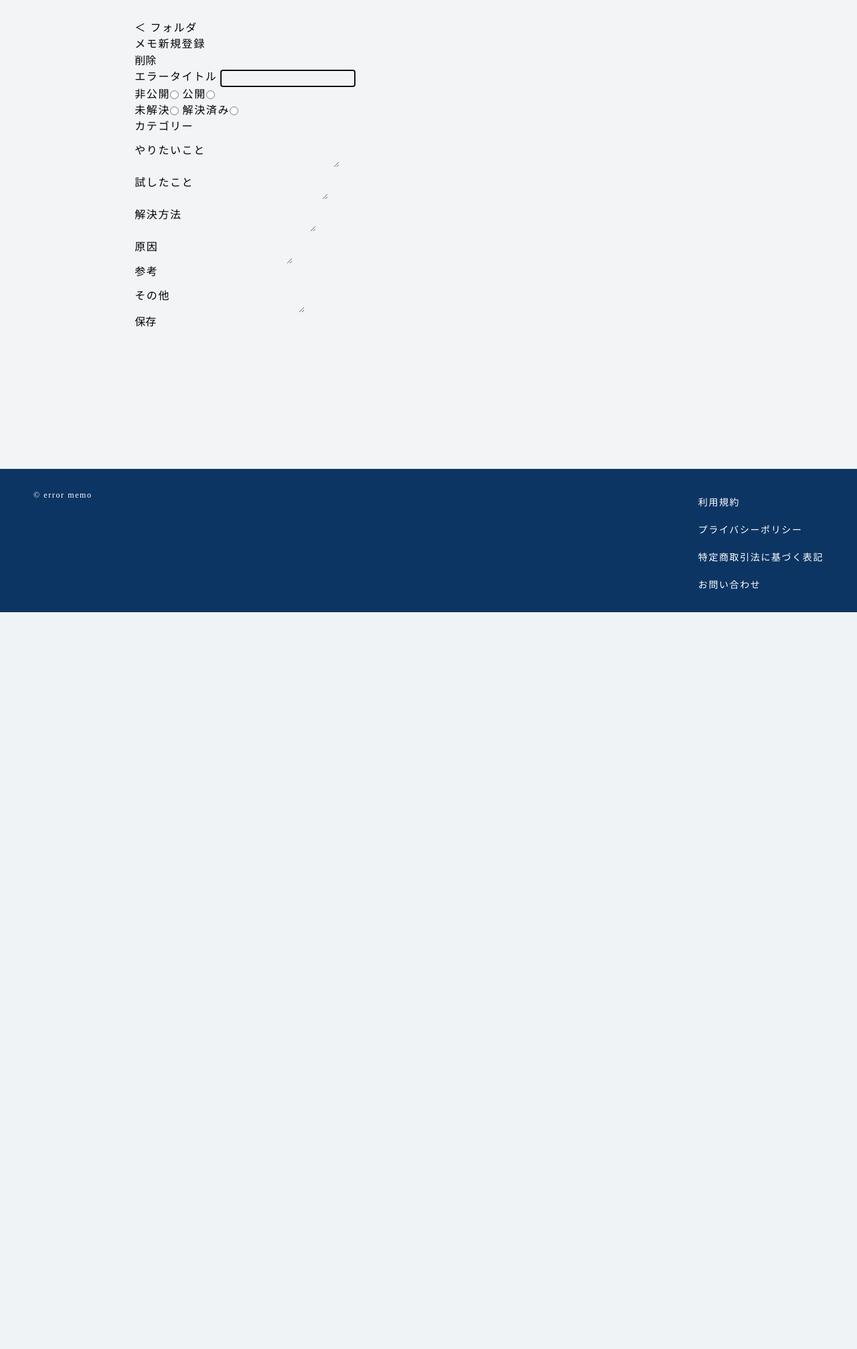
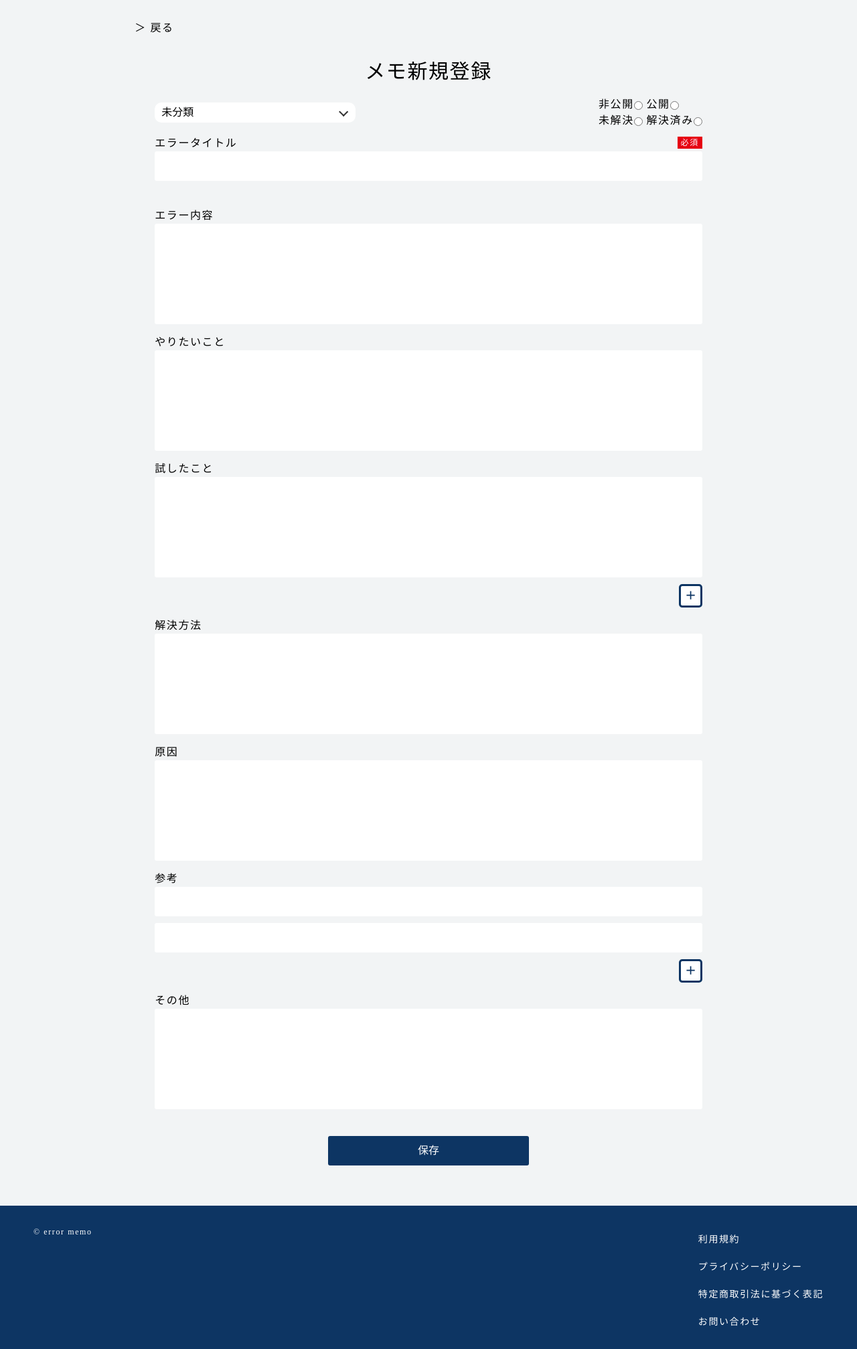
Before and after one commit to nodoguro68/error_memo, a PHP site: page /memo_form.php in a window 1280 px wide. Shown: the part 120-2134 px from the top of the page at 67% size. Before the commit the page ends 1034 px from the top, so only its background shows below. Run offline with PHP 8.4, Linux system fonts and the light colour scheme; style sheets or scripts are compiled from the project's sources; some libraries are stand-ins or nearby versions.

Commit message:
メモフォームのスタイル作成

```diff
--- a/app/memo_form.php
+++ b/app/memo_form.php
@@ -9,82 +9,104 @@ include '../template/header.php';
 <main class="main">
     <div class="container">
 
-        <a href="mypage.php" class="">＜ フォルダ</a>
+        <div class="link-wrap">
+            <a href="" class="link">＞ 戻る</a>
+        </div>
 
         <form method="post" class="memo-form">
-            <div class="form__header">
-                <h2 class="form__title"><?= ($editFlag) ? 'メモ編集' : 'メモ新規登録'; ?></h2>
-                <div class="btn-wrap">
-                    <button type="submit" name="delete_memo" value="" class="">削除</button>
-                </div>
+            <div class="memo-form__inner">
+                <div class="memo-form__header">
+                    <h2 class="memo-form__title"><?= ($editFlag) ? 'メモ編集' : 'メモ新規登録'; ?></h2>
+                    <div class="err-msg__area">
                         <span class="err-msg"></span>
                     </div>
 
-            <div class="form__body">
-                <!-- エラータイトル -->
-                <div class="form__item">
-                    <label for="title" class="form__label">エラータイトル</label>
-                    <input type="text" name="title" class="form__input" id="title" value="" autofocus>
-                    <span class="err-msg"></span>
-                </div>
-                <!-- 公開するかどうか -->
-                <div class="form__item">
-                    <label for="private" class="form__label">非公開</label><input type="radio" name="is_published" value="0" class="form__radio-btn" id="private">
-                    <label for="public" class="form__label">公開</label><input type="radio" name="is_published" value="1" class="form__radio-btn" id="public">
-                    <span class="err-msg"></span>
-                </div>
-                <!-- 解決済みかどうか -->
-                <div class="form__item">
-                    <label for="unsolved" class="form__label">未解決</label><input type="radio" name="is_solved" value="0" class="form__radio-btn" id="unsolved">
-                    <label for="solved" class="form__label">解決済み</label><input type="radio" name="is_solved" value="1" class="form__radio-btn" id="solved">
-                    <span class="err-msg"></span>
-                </div>
+                    <div class="memo-form__item--2column">
                         <!-- カテゴリー -->
-                <div class="form__item">
-                    <label for="category" class="form__label">カテゴリー</label>
-                    <select name="category_id" id="category" class="form__selectbox">
-                        <option value="0"></option>
+                        <div class="memo-form__selectbox-wrap">
+                            <select name="category_id" id="category" class="memo-form__selectbox">
+                                <option value="0">未分類</option>
+                                <option value="0">PHP</option>
+                                <option value="0">PHP</option>
                             </select>
                             <span class="err-msg"></span>
                         </div>
+                        <div class="memo-form__radio-group">
+                            <!-- 公開するかどうか -->
+                            <div class="memo-form__radio">
+                                <label for="private" class="memo-form__label">非公開</label><input type="radio" name="is_published" value="0" class="memo-form__radio-btn" id="private">
+                                <label for="public" class="memo-form__label">公開</label><input type="radio" name="is_published" value="1" class="memo-form__radio-btn" id="public">
+                            </div>
+                            <!-- 解決済みかどうか -->
+                            <div class="memo-form__radio">
+                                <label for="unsolved" class="memo-form__label">未解決</label><input type="radio" name="is_solved" value="0" class="memo-form__radio-btn" id="unsolved">
+                                <label for="solved" class="memo-form__label">解決済み</label><input type="radio" name="is_solved" value="1" class="memo-form__radio-btn" id="solved">
+                            </div>
+                        </div>
+                    </div>
+                    <!-- エラータイトル -->
+                    <div class="memo-form__item">
+                        <label for="title" class="memo-form__label">エラータイトル</label>
+                        <span class="memo-form__require-label">必須</span>
+                        <input type="text" name="title" class="memo-form__input" id="title" value="" autofocus>
+                        <span class="err-msg"></span>
+                    </div>
+                </div>
+
+                <div class="memo-form__body">
+                    <!-- エラー内容 -->
+                    <div class="memo-form__item">
+                        <label for="content" class="memo-form__label">エラー内容</label>
+                        <textarea name="content" id="content" class="memo-form__textarea"></textarea>
+                        <span class="err-msg"></span>
+                    </div>
                     <!-- やりたいこと -->
-                <div class="form__item">
-                    <label for="ideal" class="form__label">やりたいこと</label>
-                    <textarea name="ideal" id="ideal" class="form__textarea"></textarea>
+                    <div class="memo-form__item">
+                        <label for="ideal" class="memo-form__label">やりたいこと</label>
+                        <textarea name="ideal" id="ideal" class="memo-form__textarea"></textarea>
                         <span class="err-msg"></span>
                     </div>
                     <!-- 試したこと -->
-                <div class="form__item">
-                    <label for="attempt" class="form__label">試したこと</label>
-                    <textarea name="attempt" id="attempt" class="form__textarea"></textarea>
+                    <div class="memo-form__item">
+                        <label for="attempt" class="memo-form__label">試したこと</label>
+                        <textarea name="attempt[]" class="memo-form__textarea memo-form__textarea--dynamic"></textarea>
                         <span class="err-msg"></span>
+                        <div class="btn-wrap">
+                            <button type="button" class="add-input-btn">＋</button>
+                        </div>
                     </div>
                     <!-- 解決方法 -->
-                <div class="form__item">
-                    <label for="solution" class="form__label">解決方法</label>
-                    <textarea name="solution" id="solution" class="form__textarea"></textarea>
+                    <div class="memo-form__item">
+                        <label for="solution" class="memo-form__label">解決方法</label>
+                        <textarea name="solution" id="solution" class="memo-form__textarea"></textarea>
                         <span class="err-msg"></span>
                     </div>
                     <!-- 原因 -->
-                <div class="form__item">
-                    <label for="cause" class="form__label">原因</label>
-                    <textarea name="cause" id="cause" class="form__textarea"></textarea>
+                    <div class="memo-form__item">
+                        <label for="cause" class="memo-form__label">原因</label>
+                        <textarea name="cause" id="cause" class="memo-form__textarea"></textarea>
                         <span class="err-msg"></span>
                     </div>
                     <!-- 参考 -->
-                <div class="form__item">
-                    <label for="reference" class="form__label">参考</label>
-                    <input type="text" name="reference" class="form__input" id="reference" value="">
+                    <div class="memo-form__item">
+                        <label for="reference" class="memo-form__label">参考</label>
+                        <input type="text" name="reference[]" class="memo-form__input"  value="">
+                        <input type="text" name="reference" class="memo-form__input"  value="">
+                        <span class="err-msg"></span>
+                        <div class="btn-wrap">
+                            <button type="button" class="add-input-btn">＋</button>
+                        </div>
+                    </div>
+                    <!-- その他 -->
+                    <div class="memo-form__item">
+                        <label for="etc" class="memo-form__label">その他</label>
+                        <textarea name="etc" id="etc" class="memo-form__textarea"></textarea>
                         <span class="err-msg"></span>
                     </div>
-                <!-- その他 -->
-                <div class="form__item">
-                    <label for="etc" class="form__label">その他</label>
-                    <textarea name="etc" id="etc" class="form__textarea"></textarea>
-                    <span class="err-msg"></span>
                 </div>
-                <div class="form__footer">
-                    <div class="btn-container">
+
+                <div class="memo-form__footer">
+                    <div class="btn-wrap">
                         <input type="submit" name="<?= ($editFlag) ? 'edit_memo' : 'create_memo'; ?>" value="<?= ($editFlag) ? '編集' : '保存'; ?>" class="submit-btn">
                     </div>
                 </div>
--- a/resource/scss/base/_variables.scss
+++ b/resource/scss/base/_variables.scss
@@ -40,6 +40,7 @@
 // $bg-pagination: ;
 // $bg-pagination_active: ;
 // $bg-btn_disabled: ;
+$bg-warning: rgb(230, 0, 18);
 
 // 文字色
 $c-default: rgb(0, 0, 0);
--- /dev/null
+++ b/resource/scss/modules/_memo-form.scss
@@ -0,0 +1,158 @@
+.memo-form {
+    background: $bg-base;
+
+    .memo-form__inner {
+        padding: 30px;
+    }
+
+    .memo-form__header {
+
+        .memo-form__title {
+            text-align: center;
+            font-size: $space-xxl;
+        }
+
+        .err-msg__area {
+            display: none;
+            margin-top: $space-s;
+            padding: 30px;
+            background: $bg-error;
+            border-radius: 3px;
+            color: $c-error;
+        }
+
+        .memo-form__item {
+            position: relative;
+            margin-top: $space-m;
+
+            &--2column {
+                display: flex;
+                justify-content: space-between;
+                align-items: center;
+                margin-top: $space-l;
+            }
+        }
+
+        .memo-form__require-label {
+            display: block;
+            position: absolute;
+            top: 2px;
+            right: 0;
+            color: $c-main;
+            background: $bg-warning;
+            font-size: $fz-s;
+            padding: 0 5px;
+        }
+
+        .memo-form__selectbox-wrap {
+            position: relative;
+
+            &::after {
+                content:"";
+                display:block;
+                width:10px;
+                height:10px;
+                position:absolute;
+                right:5%;
+                top:35%;
+                border-bottom:#333 2px solid;
+                border-right:#333 2px solid;
+                transform:rotate(45deg)translateY(-30%);
+            }
+        }
+
+
+        .memo-form__selectbox {
+            width: 300px;
+            padding: 3px 10px;
+            background: $bg-main;
+            outline: none;
+            border-radius: 10px;
+
+        }
+
+        .memo-form__input {
+            width: 100%;
+            padding: 10px;
+            background: $bg-main;
+            border-radius: 3px;
+            outline: none;
+        }
+
+        .btn-wrap {
+            text-align: right;
+        }
+
+    }
+
+    .memo-form__body {
+        margin-top: $space-3l;
+
+        .memo-form__item + .memo-form__item {
+            margin-top: $space-l;
+        }
+
+        .memo-form__label {
+            display: block;
+        }
+
+        .memo-form__input {
+            width: 100%;
+            padding: 10px;
+            background: $bg-main;
+            border-radius: 3px;
+            outline: none;
+        }
+
+        .memo-form__input + .memo-form__input {
+            margin-top: $space-m;
+        }
+
+        .memo-form__textarea {
+            width: 100%;
+            min-height: 150px;
+            padding: 10px;
+            background: $bg-main;
+            border-radius: 3px;
+            resize: none;
+            outline: none;
+        }
+
+        .memo-form__textarea--dynamic + .memo-form__textarea--dynamic {
+            margin-top: $space-m;
+        }
+
+        .btn-wrap {
+            margin-top: $space-m;
+            text-align: right;
+
+            .add-input-btn {
+                width: 35px;
+                height: 35px;
+                border-radius: 5px;
+                text-align: center;
+                border: 3px solid $c-accent;
+                color: $c-accent;
+                background: $bg-main;
+                font-weight: bold;
+            }
+        }
+    }
+
+    .memo-form__footer {
+        margin-top: $space-3l;
+
+        .btn-wrap {
+            text-align: center;
+
+            .submit-btn {
+                width: 300px;
+                padding: 10px 5px;
+                background: $bg-accent;
+                color: #fff;
+                border-radius: 3px;
+            }
+        }
+    }
+
+}
--- a/resource/scss/style.scss
+++ b/resource/scss/style.scss
@@ -8,5 +8,6 @@
 @import 'modules/form';
 @import 'modules/preview';
 @import 'modules/modal';
+@import 'modules/memo-form';
 
 @import 'page/admin'
```
Lines whose indentation alone changed are shown as unchanged.
